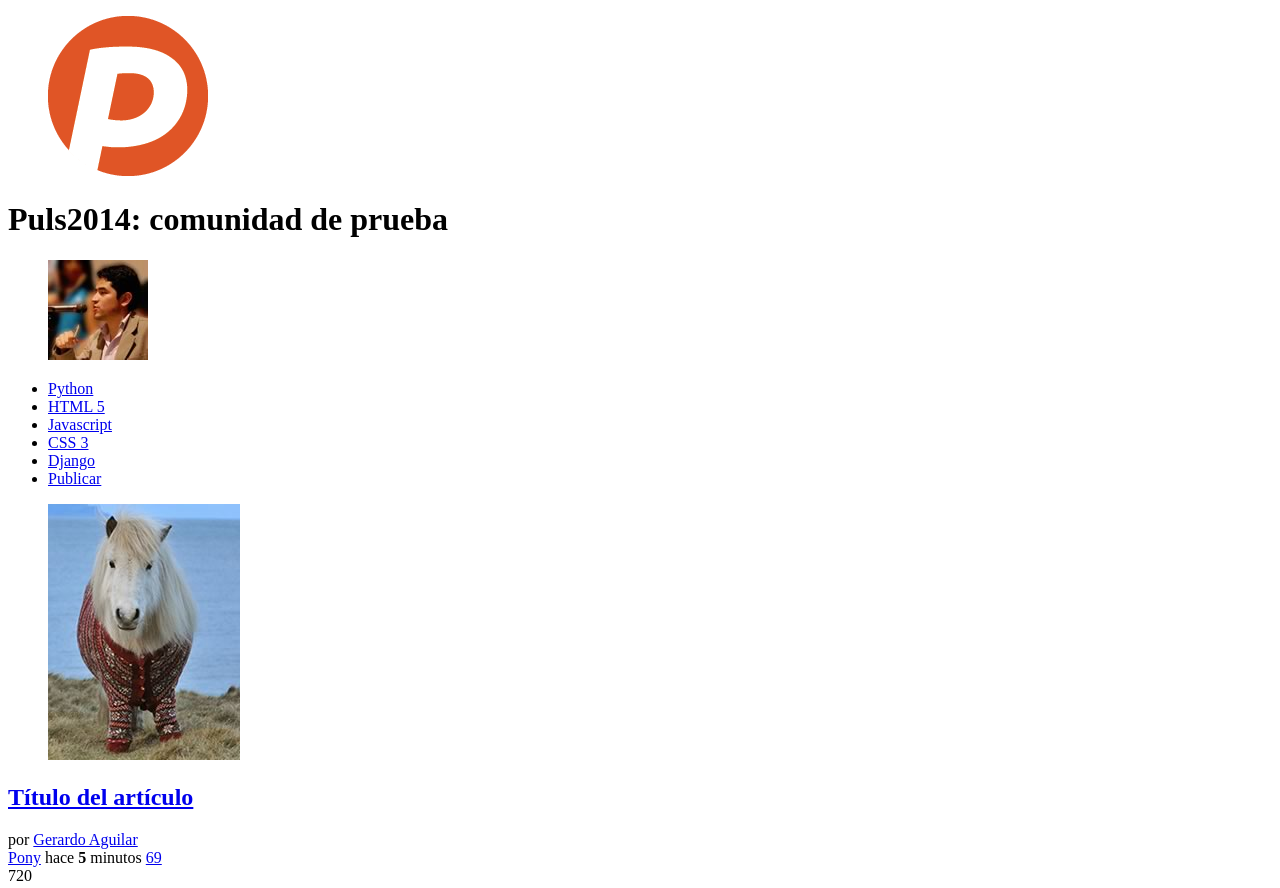
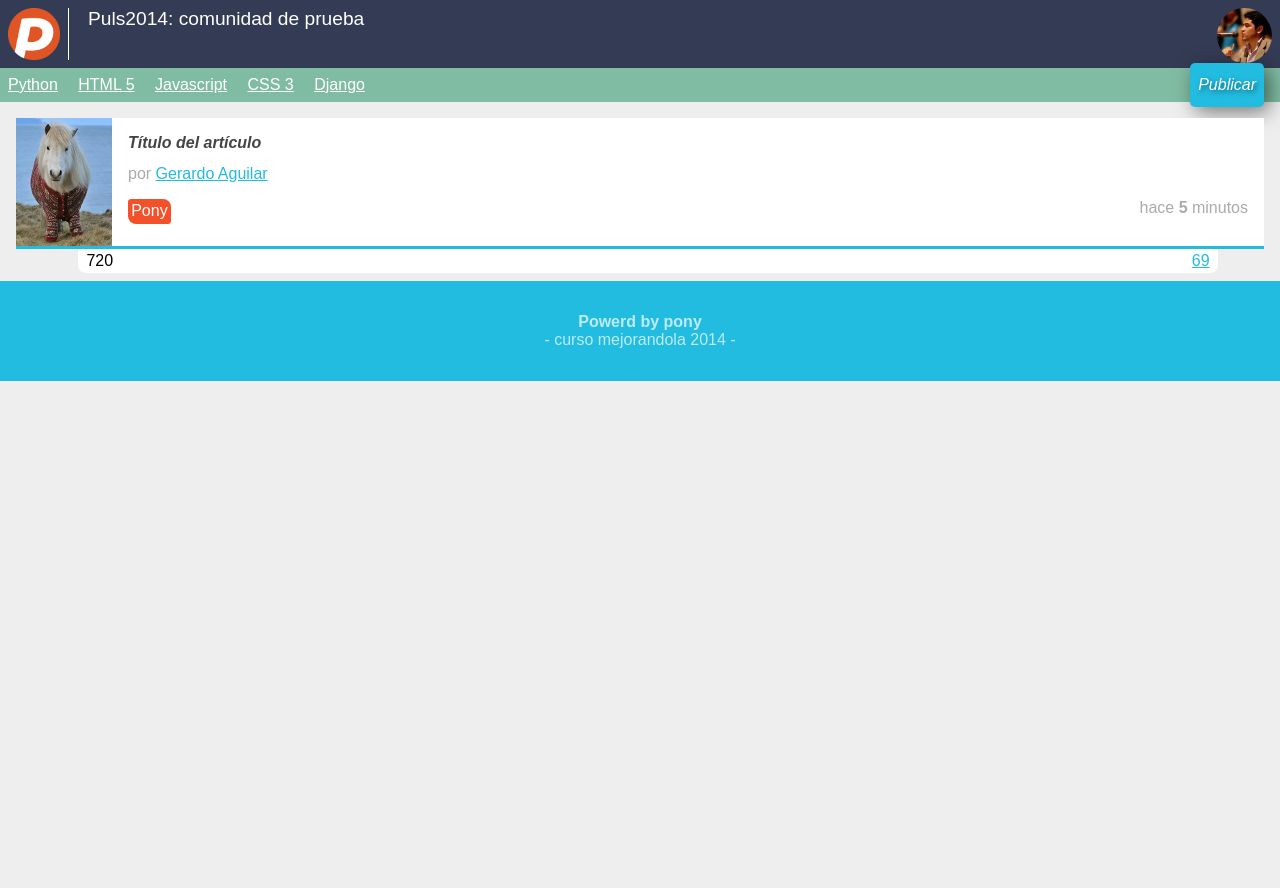
Before and after one commit to eriolsama/Puls2014-America, a plain HTML site: page index.html in a window 1280 px wide. Shown: the top 888 px of the page. After the commit the page ends 800 px from the top, so only its background shows below. Drawn offline with Linux system fonts and the light colour scheme.

Commit message:
css y normalize

```diff
--- /dev/null
+++ b/estilos.css
@@ -0,0 +1,188 @@
+a
+{
+	color: #22BCE0;
+}
+body
+{
+	background: #EEEEEE;
+	font-family: Arial;
+	font-size: 16px;
+}
+footer
+{
+	color: rgba(255,255,255,0.7);
+	background: #22BCE0;
+	text-align: center;
+ 	padding: 1em;
+}
+footer p:first-child
+{
+	margin-bottom:0;
+}
+footer p:last-child
+{
+	margin-top: 0;
+}
+footer p:last-child:before
+{
+	content: "- "
+}
+footer p:last-child:after
+{
+	content: " -"
+}
+header
+{
+	background: #343B54;
+	color: white;
+	padding: 0.5em;
+	overflow: hidden;
+	position: relative;
+	min-height: 52px;
+
+}
+header figure
+{
+	float: left;
+}
+header h1
+{
+	font-size: 1.2em;
+	font-weight: normal;
+	margin: 0 70px 0 0;
+}
+header #avatar
+{
+	margin: 0.5em 0.5em 0 0;
+	position: absolute;
+	right: 0;
+	top: 0;
+}
+header #avatar img
+{
+	border-radius: 50%;
+	width: 55px;
+}
+header #logo img
+{
+	border-right: 1px solid white;
+	padding-right: 0.5em;
+	margin: 0.5em 0 0 0.5em;
+	width: 52px;
+	position: absolute;
+	left: 0;
+	top:0;
+}
+nav
+{
+	background: #80BCA3;
+	padding: 0 0.5em;
+	position: relative;
+}
+nav ul
+{
+	list-style: none;
+	margin:0;
+	padding: 0;
+}
+nav ul #publicar_nav
+{
+	position: absolute;
+	top: -0.3em;
+	right: 0;
+}
+nav ul #publicar_nav a
+{
+	background:#22BCE0;
+	border-radius: 5px;
+	box-shadow: rgba(0,0,0,0.5) 5px 5px 20px;
+	padding: 0.8em 0.5em;
+	font-style: italic;
+	text-decoration: none;
+	text-shadow: rgba(0,0,0,0.5) 2px 2px 5px;
+}
+nav ul li
+{
+	display: inline-block;
+	margin: 0 1em 0 0;
+}
+nav ul li a
+{
+	color: white;
+	display: block;
+	padding: 0.5em 0;
+}
+
+
+#contenido
+{
+	margin: 1em;
+}
+#contenido .item
+{
+	background: white;
+	border-bottom: 3px solid #22BCE0;
+	margin-bottom: 2em;
+	min-height: 128px;
+	position: relative;
+}
+#contenido .item .autor_item
+{
+	color:#AAA;
+}
+#contenido .item .datos_item
+{
+	margin: 1em 1em 0 0;
+	text-align: right;
+}
+#contenido .item .datos_item .fecha_item
+{
+	color: #AAA;
+}
+
+#contenido .item .datos_item .tag_item
+{
+	background: #F4502A;
+	text-decoration: none;
+	border-radius: 0.2em 0.5em ;
+	float: left;
+	color: white;
+	display: inline-block;
+	padding: 0.2em;
+}
+#contenido .item .imagen_item
+{
+	float: left;
+	margin:0 1em 0 0;
+}
+#contenido .item .imagen_item img
+{
+	width: 96px;
+}
+#contenido .item .titulo_item
+{
+	padding: 1em 1em 0 0;
+	font-size: 1em;
+	font-style: italic;
+}
+#contenido .item .titulo_item a
+{
+	color: #444;
+	text-decoration: none;
+}
+#contenido .item .votacion
+{
+	background: white;
+	border-radius: 0 0 0.5em 0.5em;
+	left:5%;
+	margin-top: 3px;
+	padding: 0.2em 0.5em;
+	width: 90%;
+	position: absolute;
+	top:100%;
+}
+#contenido .item .votacion .comentarios_item,
+#contenido .item .votacion .guardar_item
+{
+	float: right;
+}
--- a/index.html
+++ b/index.html
@@ -4,6 +4,9 @@
 	<meta charset="utf-8" />
 	<meta description="proyecto del curso de programacion html mejorandola" />
 	<title>Puls2014: comunidad de prueba</title>
+	<link rel="stylesheet" href="normalize.css">
+	<link rel="stylesheet" href="estilos.css">
+
 </head>
 <body>
 	<header>
@@ -43,16 +46,14 @@
 				<span class="fecha_item">
 					hace <strong>5</strong> minutos
 				</span>
-				<a href="#" class="comentarios_item">69</a>
-				<a href="#" class="guardar_item"></a>
 			</div>
 			<div class="votacion">
 				<a href="#" class="up"></a>
 				720
 				<a href="#" class="down"></a>
-
+				<a href="#" class="comentarios_item">69</a>
+				<a href="#" class="guardar_item"></a>
 			</div>
-
 		</article>
 	</section>
 	<footer>
```
Also changed, not shown: normalize.css (added).
